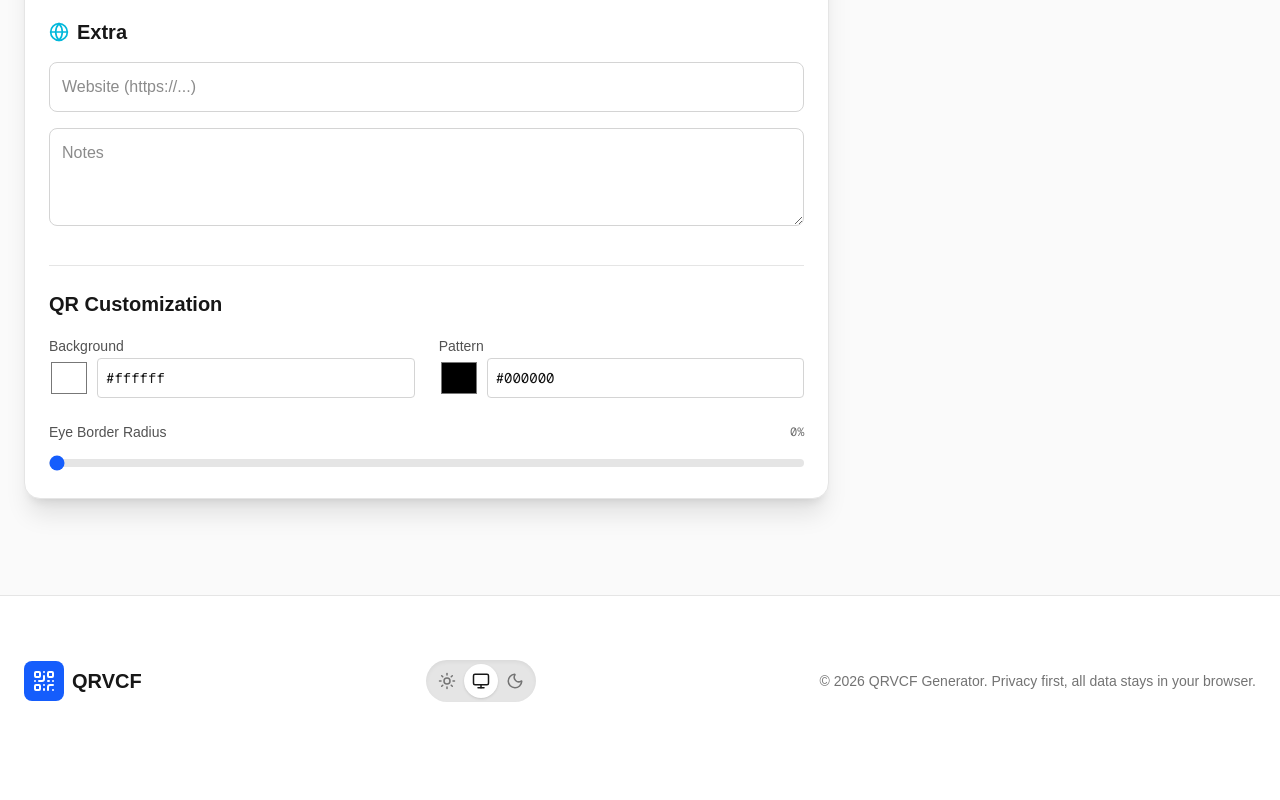
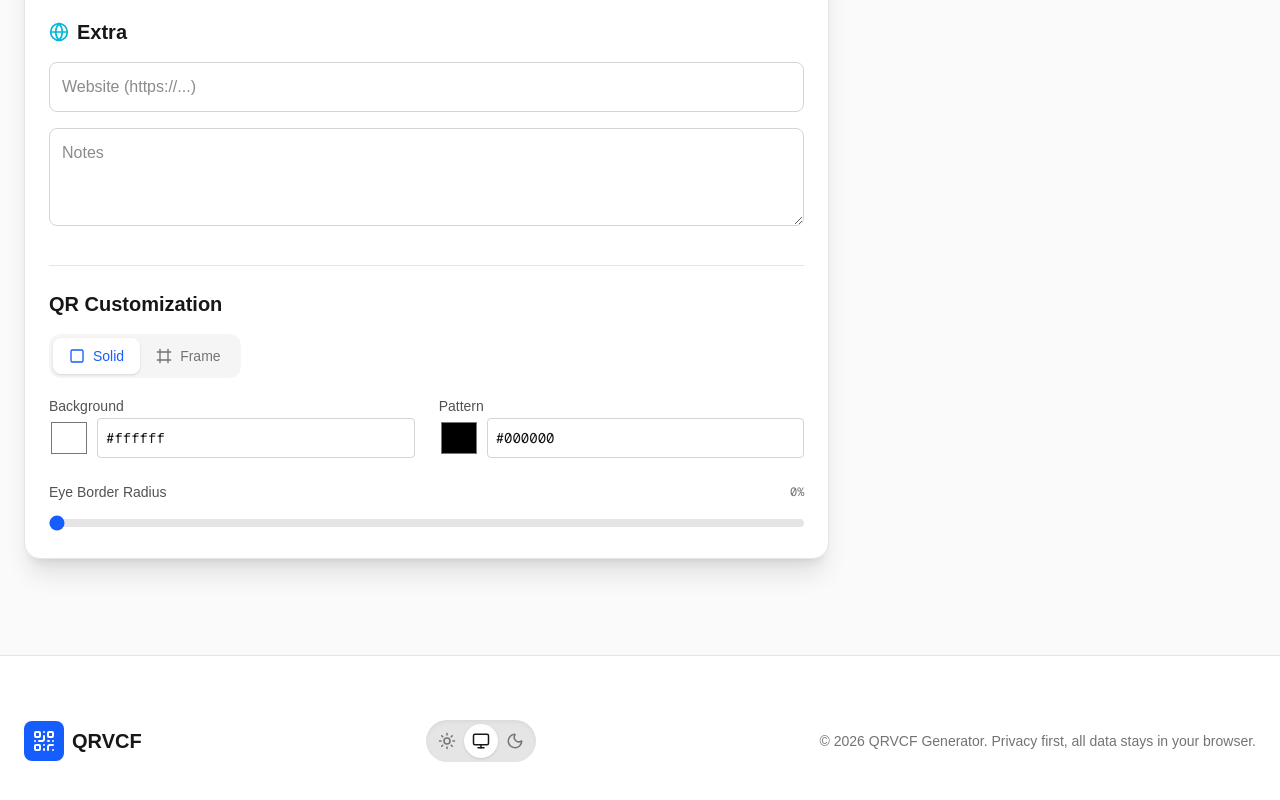
Before and after one commit to chengivan2/vcf-qr, a Next.js app: page / in a window 1280 px wide. Shown: the part 1159-1959 px from the top of the page. Before the commit the page ends 1925 px from the top, so only its background shows below. Built offline with nearby package versions, Linux system fonts and the light colour scheme.

Commit message:
Added solid background ans frame settings

```diff
--- a/src/app/page.tsx
+++ b/src/app/page.tsx
@@ -37,6 +37,7 @@ export default function Home() {
     background: "#ffffff",
     foreground: "#000000",
     eyeRadius: 0,
+    styleMode: "solid" as "solid" | "frame",
   });
 
   return (
--- a/src/components/ContactForm.tsx
+++ b/src/components/ContactForm.tsx
@@ -11,18 +11,28 @@ import {
   MapPin,
   Globe,
   Notebook,
+  Square,
+  Frame,
 } from "lucide-react";
 import type { ContactData } from "@/lib/vcf";
 
 interface ContactFormProps {
   data: ContactData;
   setData: (data: ContactData) => void;
-  qrColors: { background: string; foreground: string; eyeRadius: number };
-  setQrColors: (colors: {
+  qrColors: {
     background: string;
     foreground: string;
     eyeRadius: number;
-  }) => void;
+    styleMode: "solid" | "frame";
+  };
+  setQrColors: React.Dispatch<
+    React.SetStateAction<{
+      background: string;
+      foreground: string;
+      eyeRadius: number;
+      styleMode: "solid" | "frame";
+    }>
+  >;
 }
 
 export function ContactForm({
@@ -296,6 +306,32 @@ export function ContactForm({
         <h2 className="text-xl font-semibold text-neutral-900 dark:text-neutral-100">
           QR Customization
         </h2>
+
+        <div className="flex bg-neutral-100 dark:bg-neutral-800 p-1 rounded-xl w-fit">
+          <button
+            onClick={() => setQrColors({ ...qrColors, styleMode: "solid" })}
+            className={`flex items-center gap-2 px-4 py-2 rounded-lg text-sm font-medium transition-all ${
+              qrColors.styleMode === "solid"
+                ? "bg-white dark:bg-neutral-700 shadow-sm text-blue-600 dark:text-blue-400"
+                : "text-neutral-500 hover:text-neutral-700 dark:text-neutral-400"
+            }`}
+          >
+            <Square size={16} />
+            Solid
+          </button>
+          <button
+            onClick={() => setQrColors({ ...qrColors, styleMode: "frame" })}
+            className={`flex items-center gap-2 px-4 py-2 rounded-lg text-sm font-medium transition-all ${
+              qrColors.styleMode === "frame"
+                ? "bg-white dark:bg-neutral-700 shadow-sm text-blue-600 dark:text-blue-400"
+                : "text-neutral-500 hover:text-neutral-700 dark:text-neutral-400"
+            }`}
+          >
+            <Frame size={16} />
+            Frame
+          </button>
+        </div>
+
         <div className="grid grid-cols-1 md:grid-cols-2 gap-6">
           <div className="space-y-2">
             <label className="text-sm font-medium text-neutral-600 dark:text-neutral-400">
--- a/src/components/QRCodeDisplay.tsx
+++ b/src/components/QRCodeDisplay.tsx
@@ -7,7 +7,12 @@ import { generateVCF, type ContactData } from "@/lib/vcf";
 
 interface QRCodeDisplayProps {
   data: ContactData;
-  qrColors: { background: string; foreground: string; eyeRadius: number };
+  qrColors: {
+    background: string;
+    foreground: string;
+    eyeRadius: number;
+    styleMode: "solid" | "frame";
+  };
 }
 
 export function QRCodeDisplay({ data, qrColors }: QRCodeDisplayProps) {
@@ -47,7 +52,13 @@ export function QRCodeDisplay({ data, qrColors }: QRCodeDisplayProps) {
         </p>
       </div>
 
-      <div className="relative p-6 bg-white rounded-xl shadow-lg border border-neutral-100 dark:border-neutral-700 overflow-hidden">
+      <div
+        className={`relative transition-all duration-500 overflow-hidden ${
+          qrColors.styleMode === "frame"
+            ? "p-10 bg-white rounded-3xl shadow-2xl border-8 border-neutral-900 dark:border-neutral-100"
+            : "p-6 bg-white rounded-xl shadow-lg border border-neutral-100 dark:border-neutral-700"
+        }`}
+      >
         <QRCode
           id="qr-code-canvas"
           value={vcfString}
@@ -58,6 +69,11 @@ export function QRCodeDisplay({ data, qrColors }: QRCodeDisplayProps) {
           qrStyle="squares"
           quietZone={10}
         />
+        {qrColors.styleMode === "frame" && (
+          <div className="mt-4 text-center font-bold text-neutral-900 uppercase tracking-widest text-sm">
+            Scan Me
+          </div>
+        )}
         {isTooLarge && (
           <div className="absolute inset-0 bg-red-500/10 backdrop-blur-[2px] rounded-xl flex items-center justify-center p-4">
             <div className="bg-red-500 text-white text-xs px-2 py-1 rounded shadow-lg text-center">
```
